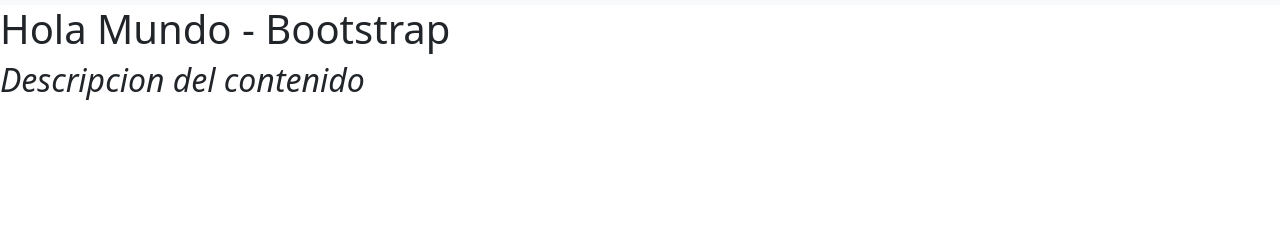
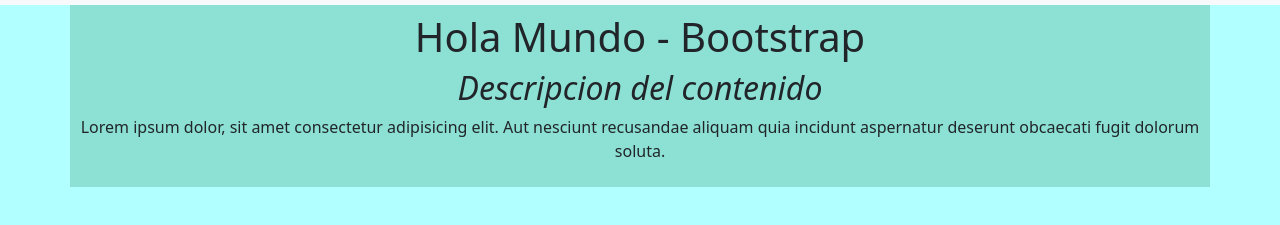
Before and after one commit to SergioTronza/Bootstrap, a plain HTML site: page index.html in a window 1280 px wide. Shown: the part 51-276 px from the top of the page. Drawn offline with nearby package versions, Linux system fonts and the light colour scheme.

Commit message:
pre grid

```diff
--- a/css/style.css
+++ b/css/style.css
@@ -0,0 +1,3 @@
+.backcolor{
+    background-color: rgba(0, 255, 255, 0.301);
+}
--- a/index.html
+++ b/index.html
@@ -9,7 +9,7 @@
 
     <title>Bootstrap</title>
 </head>
-<body>
+<body class="backcolor">
     <nav class="navbar navbar-light bg-light">
         <div class="container-fluid">
           <a class="navbar-brand" href="#">
@@ -18,9 +18,13 @@
           </a>
         </div>
       </nav>
-    <main>
+    <main class="container text-center bg-success p-2 text-dark bg-opacity-25">
         <h1>Hola Mundo - Bootstrap</h1>
         <h2 class="fst-italic">Descripcion del contenido</h2>
+        <p>Lorem ipsum dolor, sit amet consectetur adipisicing elit. Aut nesciunt recusandae aliquam quia incidunt aspernatur deserunt obcaecati fugit dolorum soluta.</p>
+        <section>
+
+        </section>
     </main>
     <footer>
 
```
